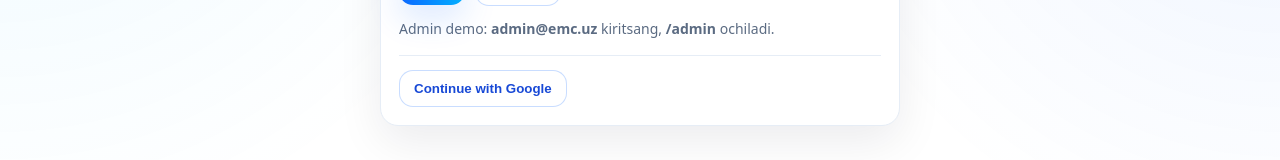
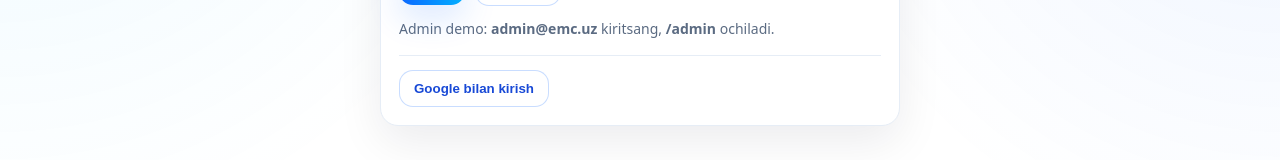
Before and after one commit to Odamov490/emc-academy, a React (Vite) app: page /login in a window 1280 px wide. Shown: the part 359-519 px from the top of the page. Built offline with nearby package versions, Linux system fonts and the light colour scheme; no server answers.

Commit message:
Always show Google sign-in button on login page

```diff
--- a/src/pages/Login.jsx
+++ b/src/pages/Login.jsx
@@ -86,12 +86,12 @@ export default function Login() {
           className="btn btnGhost"
           type="button"
           onClick={onGoogleSignIn}
-          disabled={busyGoogle || !hasGoogleAuth}
-          title={hasGoogleAuth ? '' : 'Firebase env qiymatlari kiritilmagan'}
+          disabled={busyGoogle}
+          title="Google orqali kirish"
         >
-          {busyGoogle ? 'Google orqali kirilmoqda...' : 'Continue with Google'}
+          {busyGoogle ? 'Google orqali kirilmoqda...' : 'Google bilan kirish'}
         </button>
-        {!hasGoogleAuth ? <div className="muted mt8">Google login uchun Firebase env qiymatlarini sozlang.</div> : null}
+        {!hasGoogleAuth ? <div className="muted mt8">Google login uchun Firebase env qiymatlari hali sozlanmagan.</div> : null}
       </Card>
     </div>
   );
```
